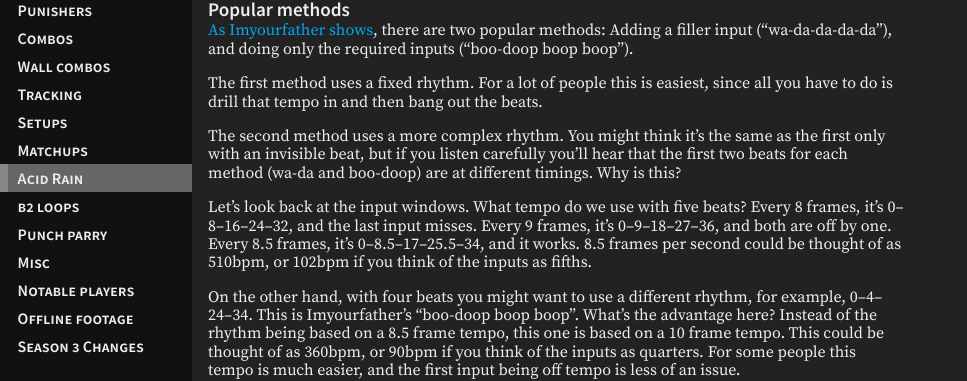
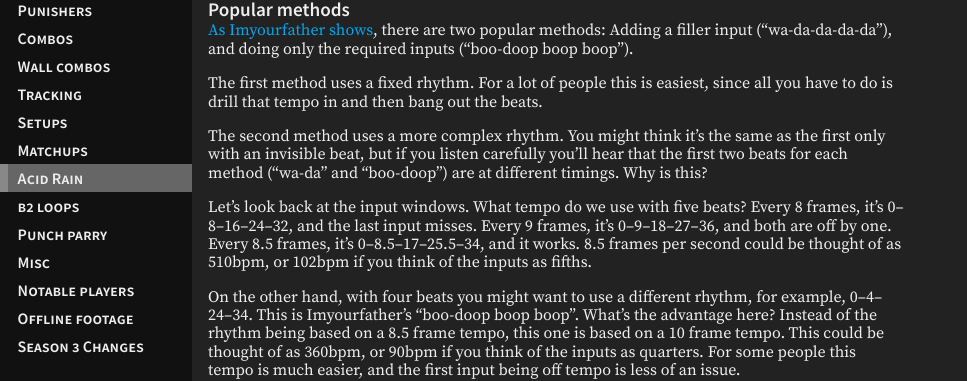
Before and after one commit to t7leeschool/t7leeschool.github.io, a Jekyll site: the page built from _pages/acid-rain.md, in a window 1280 px wide and 900 px high, scrolled down 532 px. Shown: the part 136-517 px from the top of the window, without its empty margins (0-967 px from the left). Built offline with Jekyll 4.4.1, drawn with Linux system fonts in a browser that asks for light colours.

```diff
--- a/_pages/acid-rain.md
+++ b/_pages/acid-rain.md
@@ -51,8 +51,8 @@ since all you have to do is drill that tempo in and then bang out the beats.
 
 The second method uses a more complex rhythm. You might think it's the same as
 the first only with an invisible beat, but if you listen carefully you'll hear
-that the first two beats for each method (wa-da and boo-doop) are at different
-timings. Why is this?
+that the first two beats for each method ("wa-da" and "boo-doop") are at
+different timings. Why is this?
 
 Let's look back at the input windows. What tempo do we use with five beats?
 Every 8 frames, it's 0--8--16--24--32, and the last input misses. Every 9
```
